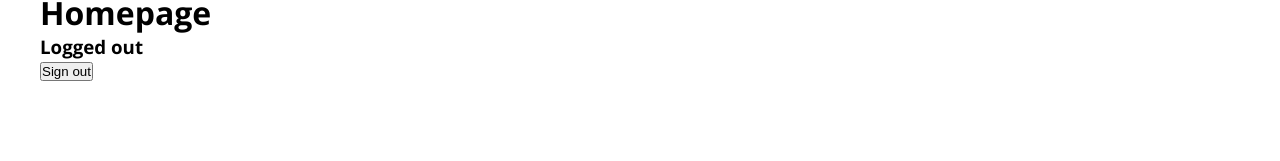
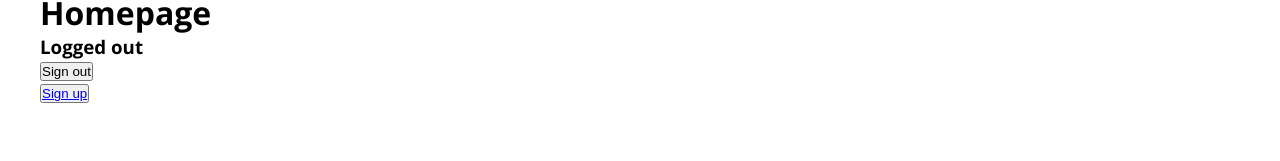
Before and after one commit to doseamp/web-frontend, a React (Create React App) app: page / in a window 1280 px wide. Shown: the part 139-300 px from the top of the page. Built offline with nearby package versions, Linux system fonts and the light colour scheme; no server answers.

Commit message:
Added button to home

```diff
--- a/src/pages/Home.jsx
+++ b/src/pages/Home.jsx
@@ -1,5 +1,6 @@
 import { useContext } from "react";
 import { AuthContext } from "../contexts/AuthContext";
+import { Link } from "react-router-dom";
 
 const Home = () => {
   const { user } = useContext(AuthContext);
@@ -11,6 +12,10 @@
       <h3>{user ? `Logged in as: ${user.email}` : `Logged out`}</h3>
       {user && console.log(user)}
       <button onClick={handleClick.signout}>Sign out</button>
+      <br />
+      <button>
+        <Link to="/signup">Sign up</Link>
+      </button>
     </div>
   );
 };
```
